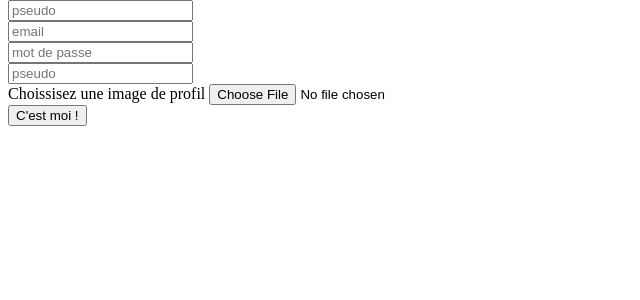
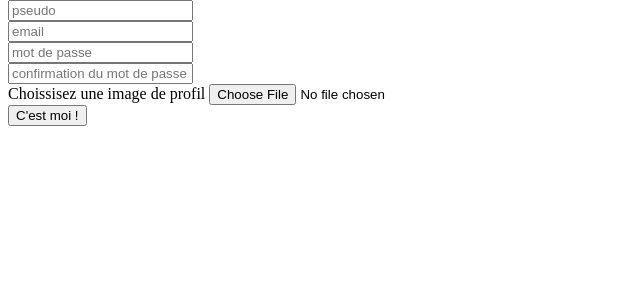
Before and after one commit to Laefy/Tinggi, a PHP site: page /view/profile.view.php in a window 1280 px wide. Shown: the part 26-326 px from the top of the page, without its empty margins (0-640 px from the left). Run offline with PHP 8.4, Linux system fonts and the light colour scheme.

Commit message:
[UPD] modif du dernier champ : confirmation mdp

```diff
--- a/WWW/view/profile.view.php
+++ b/WWW/view/profile.view.php
@@ -25,7 +25,7 @@
                 <input type="password" class="form-control" id="password" placeholder="mot de passe">
               </div>
               <div class="form-group">
-                <input type="login" class="form-control" id="login" placeholder="pseudo">
+                <input type="password" class="form-control" id="password" placeholder="confirmation du mot de passe">
               </div>
               <div class="form-group">
                 <label for="img">Choissisez une image de profil</label>
```
